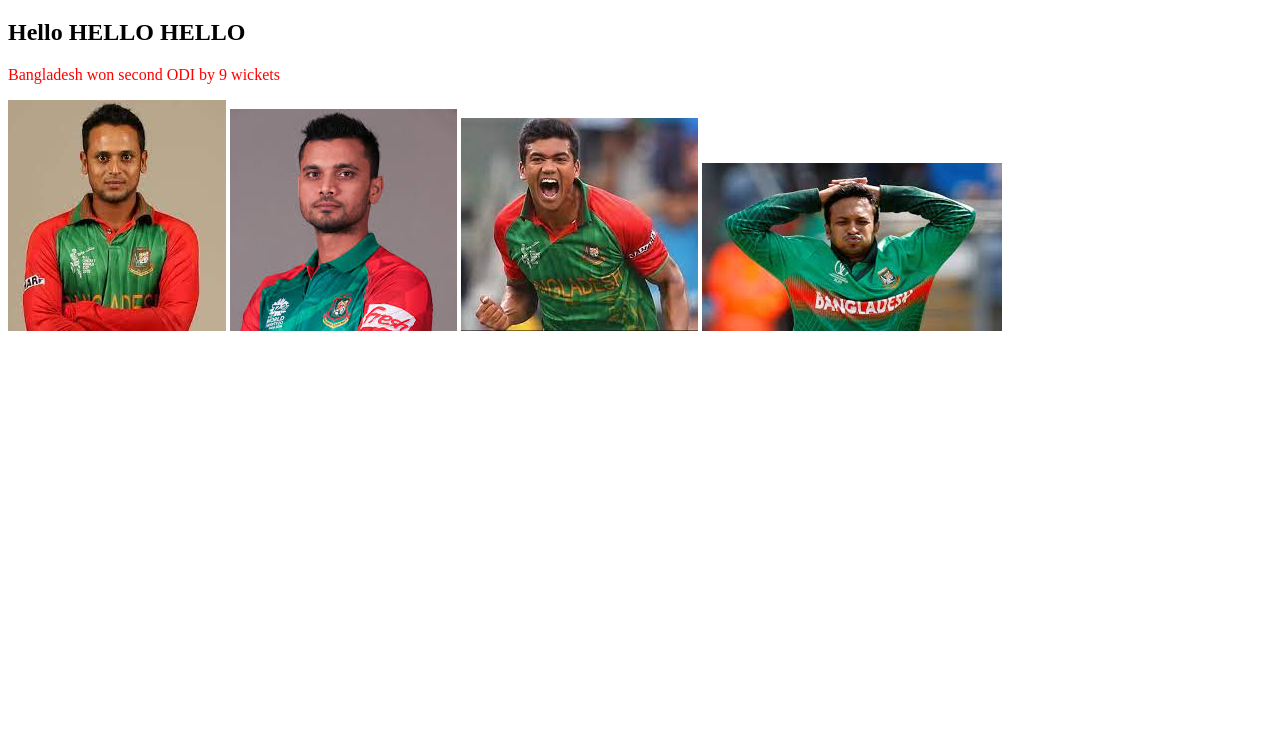
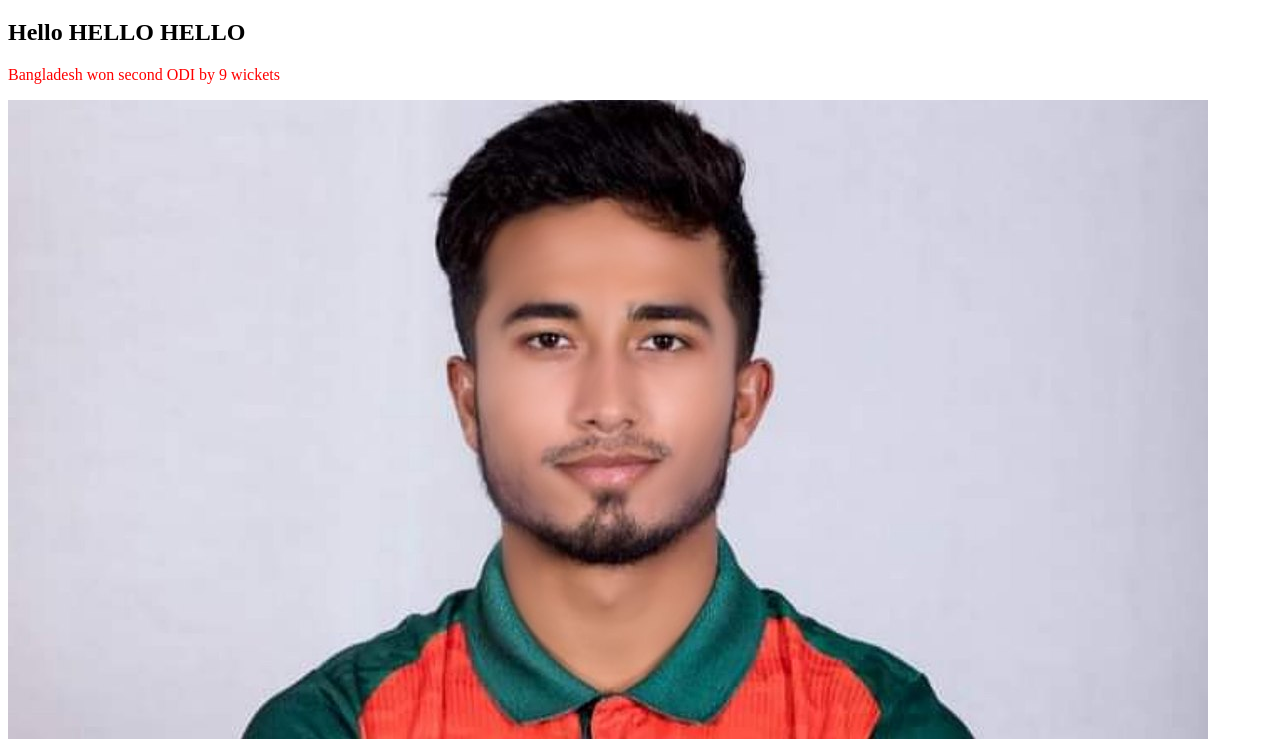
Before and after one commit to Chandanpaulstu/My-2nd-Repo, a plain HTML site: page index.html in a window 1280 px wide. Shown: the part 61-800 px from the top of the page. Drawn offline with Linux system fonts and the light colour scheme.

Commit message:
Afif image

```diff
--- a/index.html
+++ b/index.html
@@ -11,6 +11,7 @@
     <h1>Hello mama</h1>
     <h2>Hello HELLO HELLO</h2>
     <p>Bangladesh won second ODI by 9 wickets</p>
+    <img src="Images/Afif.jpg" alt="">
     <img src="Sunny.jpg" alt="">
     <img src="Masrafi.jpg" alt="">
     <img src="Taskin.jpg" alt="">
```
Also changed, not shown: Images/Afif.jpg (added).
